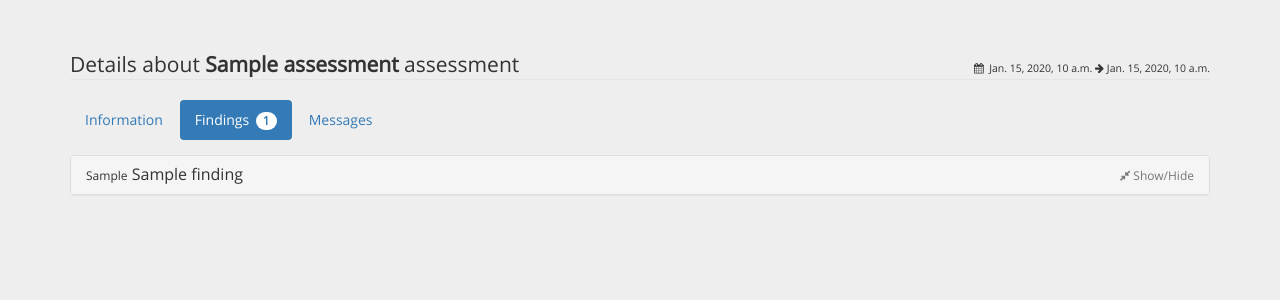
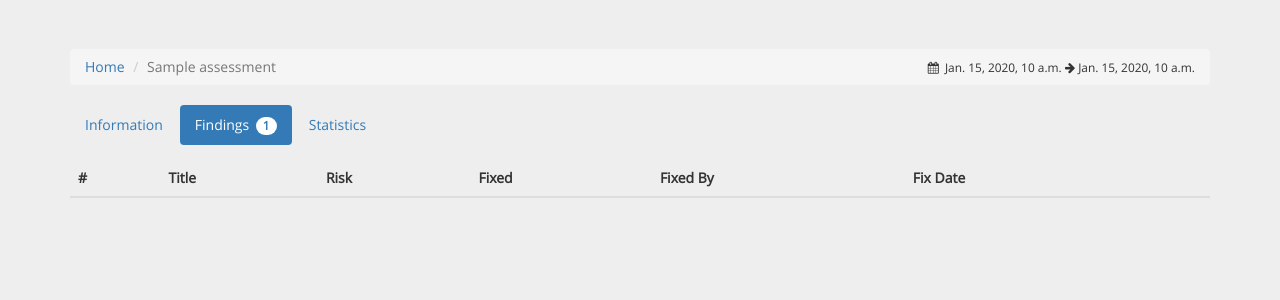
Before and after one commit to lnxg33k/bugtrack, a Django app: template templates/view_assessment.html in a window 1280 px wide, after a click that opens the changed part. Shown: the part 51-351 px from the top of the page. Run offline with Django 3.2, Linux system fonts and the light colour scheme; the template is opened without the code that fills it: most values are stand-ins (such as "Sample title", 1, 10 or a date in 2020); lists and menus that the app fills with data are empty; some libraries are stand-ins or nearby versions.

Commit message:
Major update

```diff
--- a/app/admin.py
+++ b/app/admin.py
@@ -176,7 +176,7 @@ class FindingAdmin(admin.ModelAdmin):
                    'is_fix_verified', 'is_published')
     search_fields = ['title', 'assessment__name']
 
-    readonly_fields = ('fix_date',)
+    readonly_fields = ('fix_date', 'slug')
 
     filter_horizontal = ('references', )
 
@@ -189,7 +189,7 @@ class FindingAdmin(admin.ModelAdmin):
         ('Vulnerability', {
             'classes': ('grp-collapse grp-open',),
             'fields': (
-                'title', 'overview',
+                ('title', 'slug'), 'overview',
                 ('is_fixed', 'is_fix_verified', 'fixed_by', 'fix_date'),
                 'is_published', 'allow_comments')
         }),
--- a/bugtrack/urls.py
+++ b/bugtrack/urls.py
@@ -38,6 +38,9 @@ urlpatterns = [
     url(r'^assessment/(?P<slug>[-\w]+)$',
         login_required(views.view_assessment),
         name='assessment_detail'),
+    url(r'^assessment/(?P<assessment_slug>[-\w]+)/(?P<slug>[-\w]+)$',
+        login_required(views.view_finding),
+        name='finding_detail'),
     url(r'^admin/', include(admin.site.urls)),
     url(r'^captcha/', include('captcha.urls')),
     url(r'^accounts/register/$', login_forbidden(RegistrationView.as_view(
--- a/templates/profile.html
+++ b/templates/profile.html
@@ -1,7 +1,7 @@
 {% extends "base.html" %}
 {% load static from staticfiles %}
 {% load i18n %}
-{% block title %}Account Profile{% endblock %}
+{% block title %}Assessments{% endblock %}
 {% block content %}
 <div class="row">
     <div class="col-md-12">
--- a/templates/view_assessment.html
+++ b/templates/view_assessment.html
@@ -1,7 +1,7 @@
 {% extends "base.html" %}
 {% load static from staticfiles %}
 {% load i18n %}
-{% block title %}Account Profile{% endblock %}
+{% block title %}Assessment ({{ assessment }}){% endblock %}
 {% block extra_css %}
 <link href="{% static "css/tomorrow.css" %}" rel="stylesheet">
 <style type="text/css">
@@ -15,16 +15,23 @@
     .panel-heading {
         cursor: pointer;
     }
+.breadcrumb > li + li.pull-right::before {
+        content: none;
+}
 </style>
 {% endblock extra_css %}
 {% block content %}
 <div class="row">
     <div class="col-md-12">
-        <legend>Details about <strong>{{ assessment.name }}</strong> assessment <small class="pull-right" style="font-size: 50%; padding-top: 12px;"><i class="fa fa-calendar"></i> &nbsp;{{ assessment.created_at }} <i class="fa fa-arrow-right"></i> {{ assessment.ends_at }}</small></legend>
+        <ol class="breadcrumb">
+            <li><a href="/">Home</a></li>
+            <li class="active">{{ assessment }}</li>
+            <li class="pull-right"><small><i class="fa fa-calendar"></i> &nbsp;{{ assessment.created_at }} <i class="fa fa-arrow-right"></i> {{ assessment.ends_at }}</small></li>
+        </ol>
         <ul class="nav nav-pills">
             <li class="active"><a href="#info" data-toggle="tab">Information</a></li>
             <li><a href="#findings" data-toggle="tab">Findings <span class="badge">{{ assessment.finding_set.all|length }}</span></a></li>
-            <li><a href="#messages" data-toggle="tab">Messages</a></li>
+            <li><a href="#statistics" data-toggle="tab">Statistics</a></li>
         </ul>
         <!-- Tab panes -->
         <div class="tab-content">
@@ -146,6 +153,63 @@
             </div>
             <div class="tab-pane fade" id="findings">
                 <div class="panel-group" id="accordionFinding" aria-multiselectable="true">
+                    <table class="table table-striped">
+                        <thead>
+                            <tr>
+                                <th>#</th>
+                                <th>Title</th>
+                                <th>Risk</th>
+                                <th>Fixed</th>
+                                <th>Fixed By</th>
+                                <th>Fix Date</th>
+                                <th></th>
+                            </tr>
+                        </thead>
+                        <tbody>
+                            {% for finding in findings_pag %}
+                            {% if assessment.is_published %}
+                            <tr>
+                                <td>{{ forloop.counter0|add:findings_pag.start_index }}</td>
+                                <td>{{ finding.title }}</td>
+                                <td><small>
+                                    {% if finding.get_risk_display == 'Critical' or finding.get_risk_display == 'High' %}
+                                    <span class="label label-danger" data-toggle="tooltip" data-placement="right" data-container="body" title="{{ finding.get_risk_display }}">{{ finding.get_risk_display.0|capfirst }}</span>
+                                    {% elif finding.get_risk_display == 'Medium' %}
+                                    <span class="label label-warning" data-toggle="tooltip" data-placement="right" data-container="body" title="{{ finding.get_risk_display }}">{{ finding.get_risk_display.0|capfirst }}</span>
+                                    {% else %}
+                                    <span class="label label-info" data-toggle="tooltip" data-placement="right" data-container="body" title="{{ finding.get_risk_display }}">{{ finding.get_risk_display.0|capfirst }}</span>
+                                    {% endif %}</small>
+                                </td>
+                                <td>
+                                    {% if finding.is_fixed %}
+                                    {% if finding.is_fix_verified %}
+                                    <i class="fa fa-check-circle-o" data-toggle="tooltip" data-placement="right" data-container="body" title="Fixed"></i>
+                                    {% else %}
+                                    <i class="fa fa-clock-o" data-toggle="tooltip" data-placement="right" data-container="body" title="Waiting to verify the fix"></i>
+                                    {% endif %}
+                                    {% else %}
+                                    <i class="fa fa-times-circle-o" data-toggle="tooltip" data-placement="right" data-container="body" title="Not Fixed"></i>
+                                    {% endif %}
+                                </td>
+                                <td>
+                                    {% if finding.is_fixed %}
+                                    {{ finding.fixed_by.get_full_name|title }}
+                                    {% endif %}
+                                </td>
+                                <td>
+                                    {% if finding.is_fixed %}
+                                    {{ finding.fix_date }}
+                                    {% endif %}
+                                </td>
+                                <td>
+                                    <a class="btn btn-primary btn-xs" href="{% url "finding_detail" assessment.slug finding.slug %}">View</a>
+                                </td>
+                            </tr>
+                            {% endif %}
+                            {% endfor %}
+                        </tbody>
+                    </table>
+                    {% comment %}
                     {% for finding in findings %}
                     <div class="panel panel-default">
                         <div class="panel-heading" id="headingFinding{{ finding.id }}" data-toggle="collapse" data-parent="#accordionFinding" data-target="#Finding{{ finding.id }}">
@@ -162,9 +226,29 @@
                         </div>
                     </div>
                     {% endfor %}
+                    {% endcomment %}
+                    {% if findings_pag.has_other_pages %}
+                    <nav class="text-center">
+                        <ul class="pagination">
+                            {% if findings_pag.has_previous %}
+                            <li class="pagination-prev"><a href="?fpage={{ findings_pag.previous_page_number }}">«</a></li>
+                            {% else %}
+                            <li class="disabled"><a href="#">«</a></li>
+                            {% endif %}
+                            {% for i in findings_pag.paginator.page_range %}
+                            <li {% if findings_pag.number == i %} class="active" {% endif %}><a href="?fpage={{i}}">{{i}}</a></li>
+                            {% endfor %}
+                            {% if findings_pag.has_next %}
+                            <li class="pagination-next"><a href="?fpage={{ findings_pag.paginator.num_pages }}">»</a></li>
+                            {% else %}
+                            <li class="disabled"><a href="#">»</a></li>
+                            {% endif %}
+                        </ul>
+                    </nav>
+                    {% endif %}
                 </div>
             </div>
-            <div class="tab-pane fade" id="messages">
+            <div class="tab-pane fade" id="statistics">
                 {% lorem 3 p %}
             </div>
         </div>
@@ -174,4 +258,21 @@
 {% block extra_js %}
 <script src="{% static "js/highlight.pack.js" %}"></script>
 <script>hljs.initHighlightingOnLoad();</script>
+<script type="text/javascript">
+    function getParameterByName(name) {
+    name = name.replace(/[\[]/, "\\[").replace(/[\]]/, "\\]");
+    var regex = new RegExp("[\\?&]" + name + "=([^&#]*)"),
+        results = regex.exec(location.search);
+    return results === null ? "" : decodeURIComponent(results[1].replace(/\+/g, " "));
+}
+var fpage = getParameterByName('fpage');
+if (fpage) {
+    $("ul.nav-pills li")[0].className = "";
+    $("ul.nav-pills li")[1].className = "active";
+    document.getElementById("info").className = "tab-pane fade";
+    document.getElementById("findings").className = "tab-pane fade in active";
+    // console.log(document.getElementById("findings").className)
+}
+$("[data-toggle='tooltip']").tooltip();
+</script>
 {% endblock extra_js %}
```
Also changed, not shown: app/models.py (+12 -0 lines), app/views.py (+14 -2 lines), templates/view_finding.html (added, +35 -0 lines), app/migrations/0013_auto_20150924_2048.py (added), db.sqlite3.
